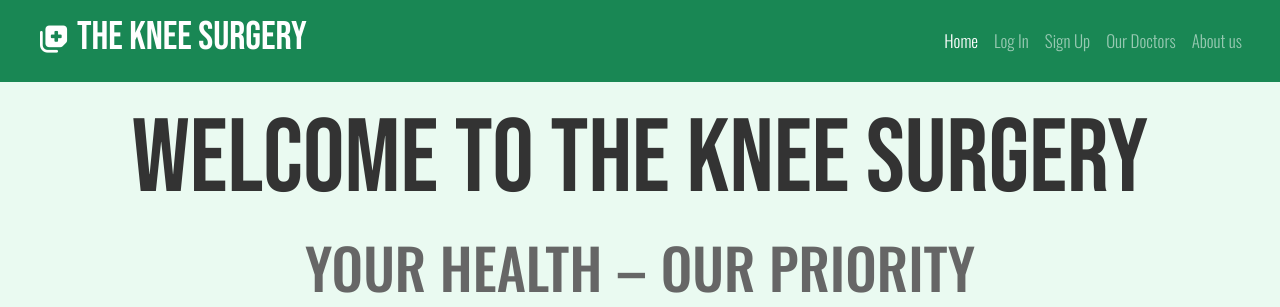
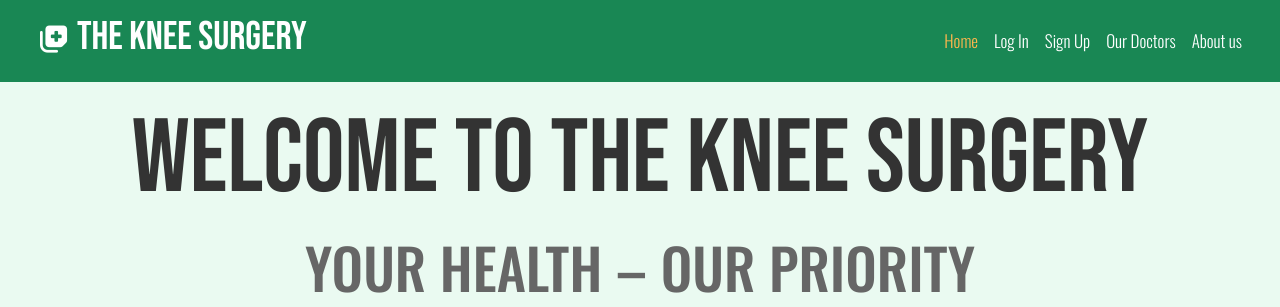
Before and after one commit to pagaslav/theknee-surgery, a Flask app: page / in a window 1280 px wide. Shown: the top 307 px of the page. Run offline with Flask 3, Linux system fonts and the light colour scheme; some libraries are stand-ins or nearby versions.

Commit message:
feat(styles): add active class highlighting to navigation menu
Update styles.css to highlight the active menu item with a specific color (#ffb74d). Ensured that
inactive menu items are displayed in white.

```diff
--- a/static/css/style.css
+++ b/static/css/style.css
@@ -50,6 +50,14 @@ img {
   display: flex;
   height: 100%;
   align-items: baseline;
+}
+
+.nav-link {
+  color: white !important; /* Default color for all nav links */
+}
+
+.nav-link.active {
+  color: #ffb74d !important; /* Highlight color */
 }
 
 .logo-setup {
```
Also changed, not shown: static/images/index/desktop/hospital-reception-1920-1050.jpg.
